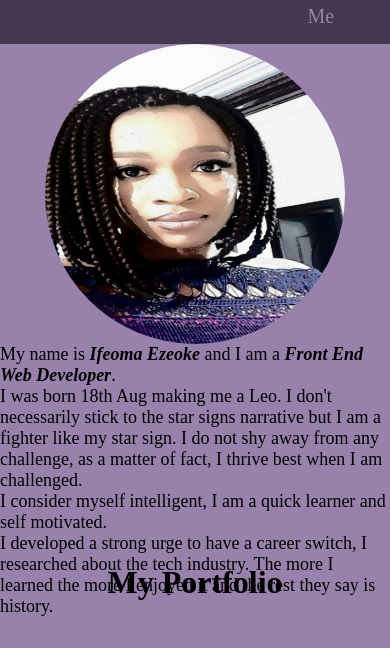
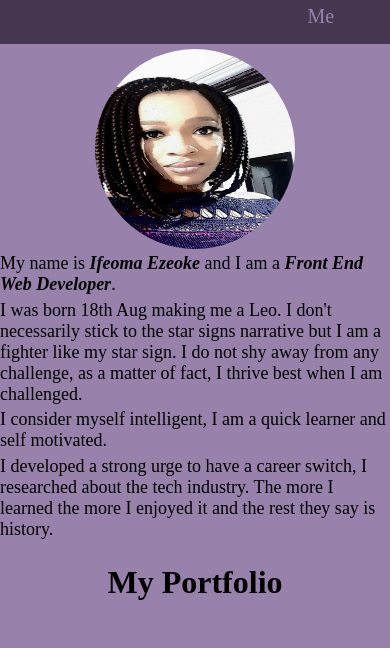
Before and after one commit to Ify-Jas/My-Portfolio, a plain HTML site: page index.html in a window 390 px wide. Shown: the part 196-844 px from the top of the page. Drawn offline with Linux system fonts and the light colour scheme.

Commit message:
fixing an error in CSS

```diff
--- a/style.css
+++ b/style.css
@@ -269,4 +269,11 @@ footer {
 
     }
 
+    #about-me img {
+        height: 200px;
+        width: 200px;
+        border: 10px;
+        border-radius: 50%;
+    }
+
 }
```
